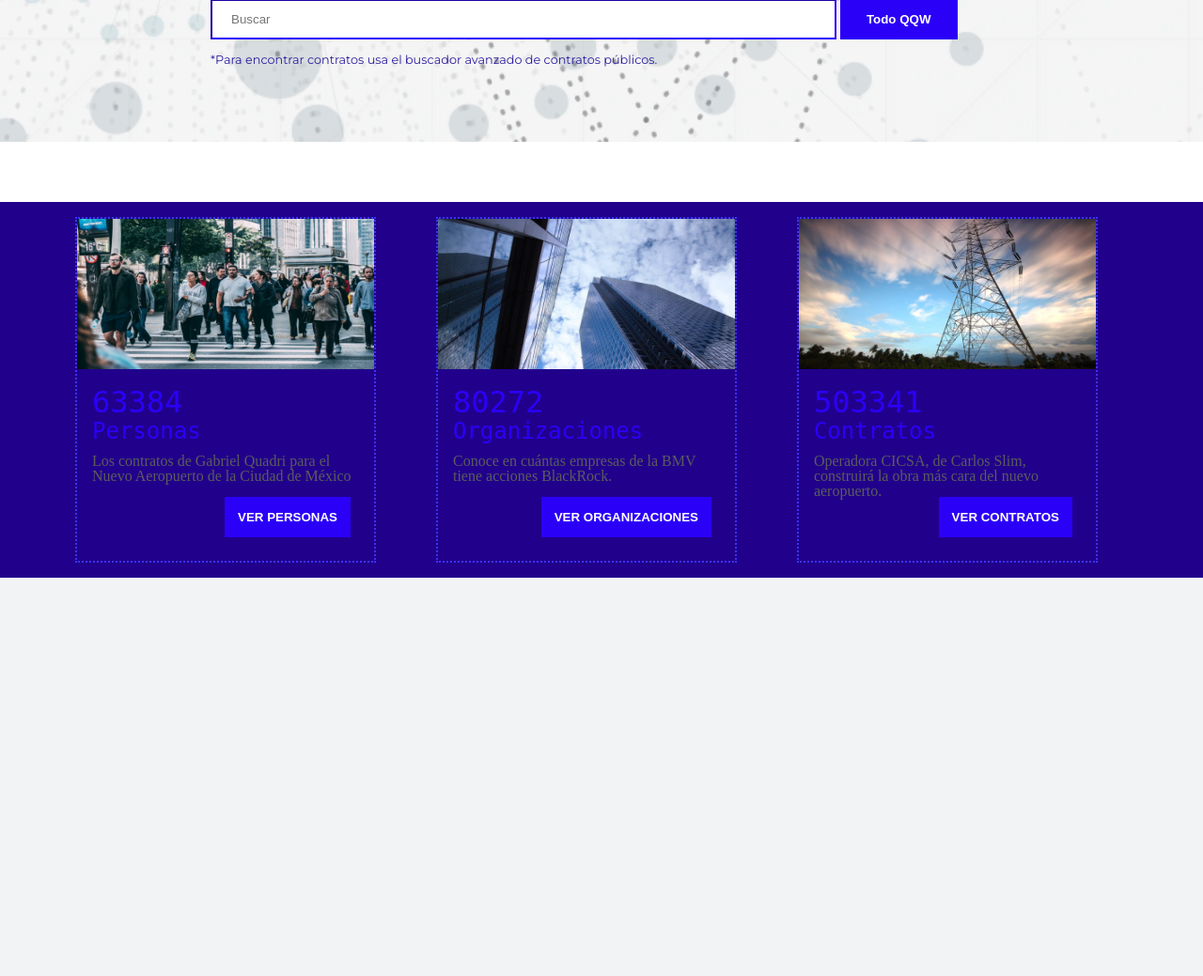
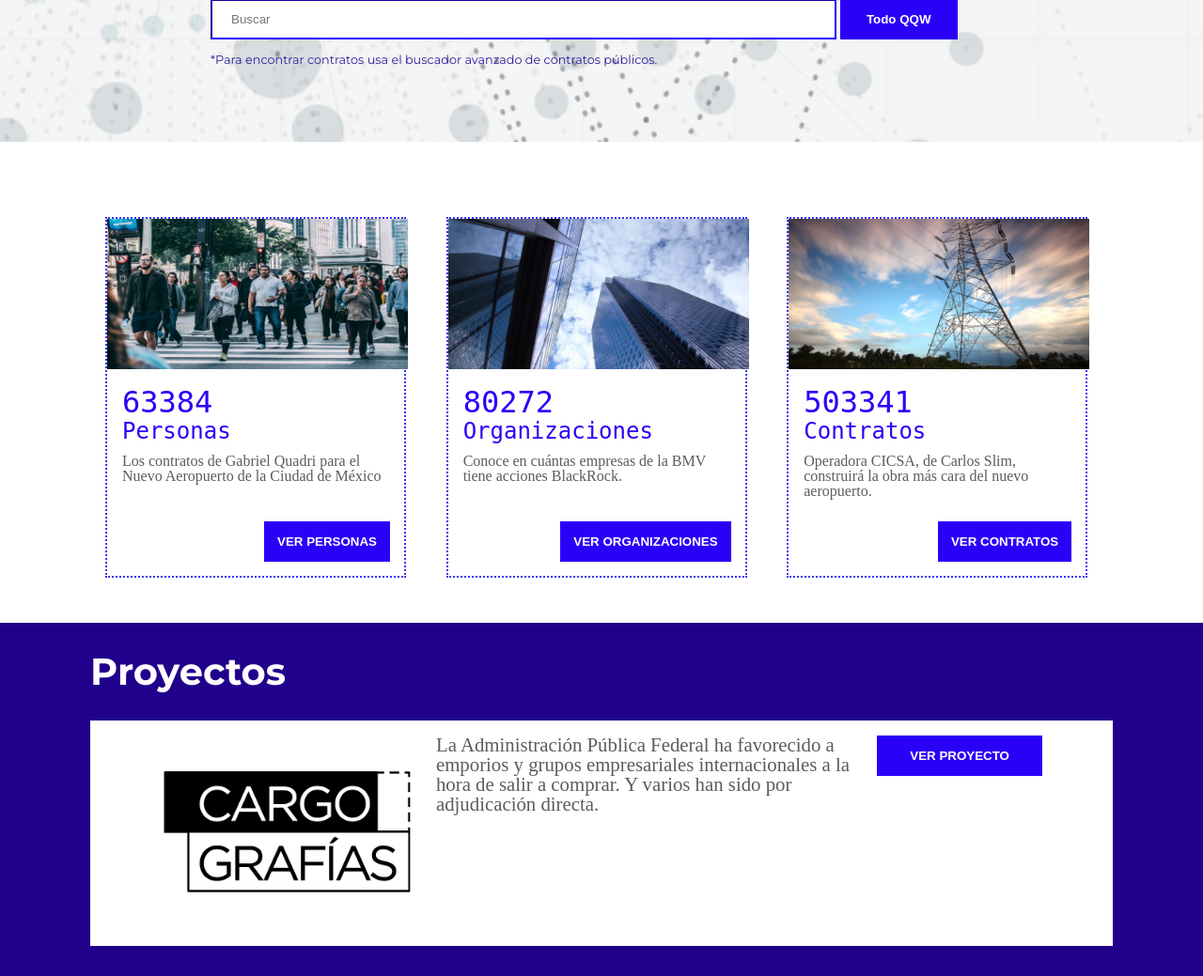
Before and after one commit to sororal/qqw-frontend, a PHP site: page / in a window 1280 px wide. Shown: the part 567-1606 px from the top of the page at 94% size. Before the commit the page ends 1182 px from the top, so only its background shows below. Run offline with PHP 8.4, Linux system fonts and the light colour scheme.

Commit message:
added sections / testing pic width

```diff
--- a/css/main.css
+++ b/css/main.css
@@ -80,12 +80,12 @@ input[type=submit].landing-search-inputtext {
 
 div.explore-data-content {
   display: block;
-  margin: 4rem auto;
-  width: 90%;
+  margin: 4rem auto 2rem auto;
+  width: 85%;
 }
 
 div.explore-card {
-  height: 23rem;
+  height: 24rem;
   width: 20rem;
 }
 
@@ -104,24 +104,73 @@ div.card-pad h4 {
   margin-bottom: .7rem;
 }
 
-div.card-pad button {
-  background-color: #2b00f7;
-  color: #fff;
-  font-weight: bold;
-  border: none;
-  padding: 14px 14px;
-  position: absolute;
-  bottom: 25px;
-  right: 25px;
-}
-
-div.card-pad p {
+.serif-gray {
   font-family: serif;
   color: #5c5c5c;
 }
 
 section.proyectos {
   background-color: #21018b;
+}
+
+div.proyectos-content {
+  width: 85%;
+}
+
+.proyectos h2 {
+  font-size: 2.5rem;
+  font-weight: bold;
+  color: #fff;
+  padding: 2rem 0 2rem 0;
+}
+
+div.proyecto {
+  background-color: #fff;
+  padding: 1rem;
+  height: 15rem;
+  width: 100%;
+  margin-bottom: 2rem;
+}
+
+div.proyecto img {
+  height: 100%;
+  width: auto;
+}
+
+div.proyecto p {
+  font-size: 1.3rem;
+}
+
+
+/*Card styles*/
+
+.card {
+  border-width: 2px;
+  border-style: dotted;
+  border-color: #3a32f9;
+  position: relative;
+}
+
+.card-pad {
+  padding: 1rem;
+}
+
+.card-pad button {
+  position: absolute;
+  bottom: 15px;
+  right: 15px;
+}
+
+.card img {
+  white-space: nowrap;
+}
+
+.card-image {
+  display: inline-block;
+  width: 20rem;
+  height: 10rem;
+  overflow-y: hidden;
+  overflow-x: hidden;
 }
 
 
@@ -139,6 +188,8 @@ button {
   cursor: pointer;
 }
 
+/* Custom re-usable styles */
+
 .block {
   display: block;
   margin: auto;
@@ -146,22 +197,14 @@ button {
   width: auto;
 }
 
-.card {
-  border-width: 2px;
-  border-style: dotted;
-  border-color: #3a32f9;
-  position: relative;
+.button-link {
+  background-color: #2b00f7;
+  color: #fff;
+  font-weight: bold;
+  border: none;
+  padding: 14px 14px;
 }
 
-.card-pad {
-  padding: 1rem;
-}
-
-.card-image {
-  width: 100%;
-  height: 10rem;
-  overflow-y: hidden;
-}
 
 /* Responsive Grid Styles */
 
@@ -209,21 +252,29 @@ button {
 
 /* Custom breakpoints */
 
-@media only screen and (max-width: 1120px) {
+@media only screen and (max-width: 1160px) {
   div.explore-card {
-    width: 18rem;
+    width: 100%;
+  }
+
+
+
+}
+
+@media only screen and (max-width: 1042px) {
+  div.explore-card {
+    height: 26rem;
   }
 }
 
-@media only screen and (max-width: 990px) {
-  div.explore-card {
-    width: 16rem;
+@media only screen and (max-width: 870px) {
+  .button-link {
+    padding: 9px;
   }
 }
 
-@media only screen and (max-width: 990px) {
-  div.explore-card {
-    height: 24rem;
-    width: 14rem;
+@media only screen and (max-width: 800px) {
+  .button-link {
+    padding: 5px;
   }
 }
--- a/index.html
+++ b/index.html
@@ -32,15 +32,15 @@
     </header>
     <main>
       <section class="explore-data">
-          <div class="explore-data-content block">
+          <div class="explore-data-content row">
               <div class="col-4 card-pad">
                 <div class="card explore-card">
                   <img src="images/personas.png" alt="Personas" class="card-image">
                   <div class="card-pad">
                     <h3>63384</h3>
                     <h4>Personas</h4>
-                    <p>Los contratos de Gabriel Quadri para el Nuevo Aeropuerto de la Ciudad de México</p>
-                    <button type="button" name="personas" onClick="window.open('ver-personas.html','Ver Personas')">VER PERSONAS</button>
+                    <p class="serif-gray">Los contratos de Gabriel Quadri para el Nuevo Aeropuerto de la Ciudad de México</p>
+                    <button class="button-link" type="button" name="personas" onClick="window.open('ver-personas.html','Ver Personas')">VER PERSONAS</button>
                   </div>
                 </div>
               </div>
@@ -50,8 +50,8 @@
                   <div class="card-pad">
                     <h3>80272</h3>
                     <h4>Organizaciones</h4>
-                    <p>Conoce en cuántas empresas de la BMV tiene acciones BlackRock.</p>
-                    <button type="button" name="organizaciones">VER ORGANIZACIONES</button>
+                    <p class="serif-gray">Conoce en cuántas empresas de la BMV tiene acciones BlackRock.</p>
+                    <button class="button-link" type="button" name="organizaciones" onClick="window.open('ver-organizaciones.html','Ver Organizaciones')">VER ORGANIZACIONES</button>
                   </div>
                 </div>
               </div>
@@ -61,24 +61,31 @@
                   <div class="card-pad">
                     <h3>503341</h3>
                     <h4>Contratos</h4>
-                    <p>Operadora CICSA, de Carlos Slim, construirá la obra más cara del nuevo aeropuerto.</p>
-                    <button type="button" name="contratos">VER CONTRATOS</button>
+                    <p class="serif-gray">Operadora CICSA, de Carlos Slim, construirá la obra más cara del nuevo aeropuerto.</p>
+                    <button class="button-link" type="button" name="contratos" onClick="window.open('ver-contratos.html','Ver Contratos')">VER CONTRATOS</button>
                   </div>
                 </div>
               </div>
           </div>
         </section>
 
+      <section class="proyectos">
+        <div class="row">
+          <div class="proyectos-content block">
+            <h2>Proyectos</h2>
+            <div class="proyecto">
+              <div class="col-4">
+                <img src="images/proyecto-1.png" alt="Proyecto Cargografías">
+              </div>
+              <div class="col-8">
+                <p class="serif-gray col-8">La Administración Pública Federal ha favorecido a emporios y grupos empresariales internacionales a la hora de salir a comprar. Y varios han sido por adjudicación directa.</p>
+                <button class="button-link col-3" type="button" name="cargografías" onClick="window.open('proyectos/cargografias.html','Ver Cargografías')">VER PROYECTO</button>
+              </div>
+            </div>
+          </div>
 
-      <section class="proyectos">
-        <div class="proyecto row">
-          <div class="col-4">
+        </div>
 
-          </div>
-          <div class="col-8">
-
-          </div>
-        </div>
       </section>
     </main>
   </body>
```
Also changed, not shown: images/proyecto-1.png (added), images/proyecto-2.png (added), images/proyecto-3.png (added).
